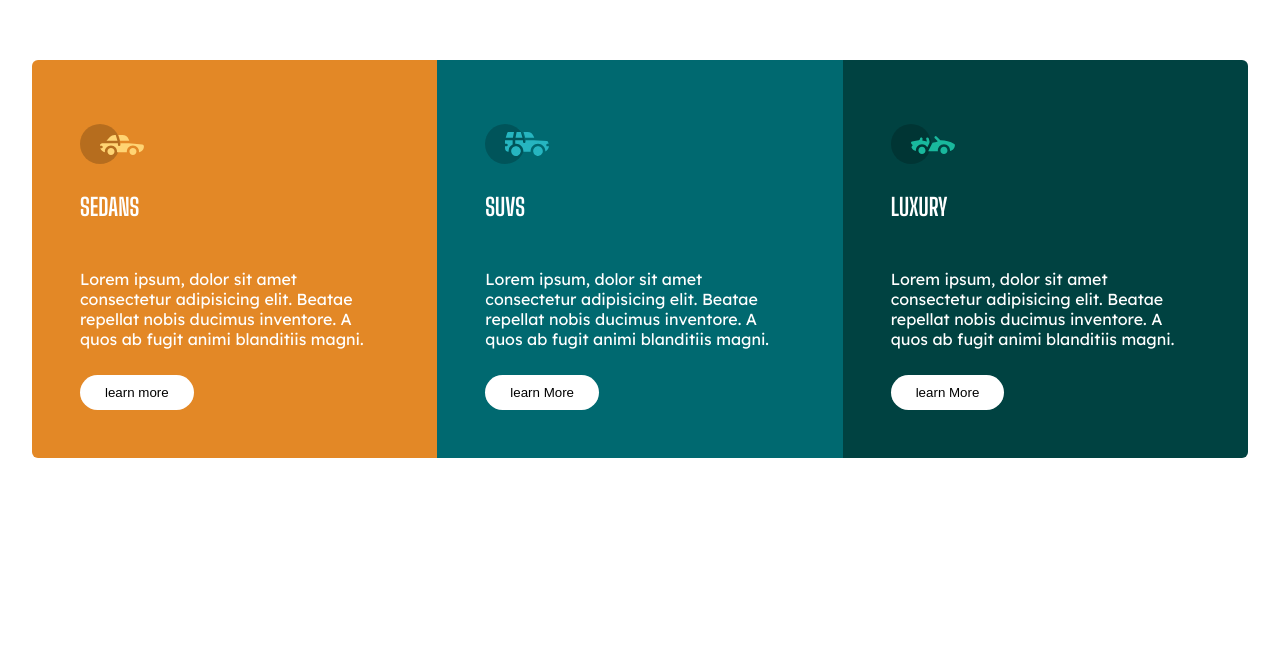
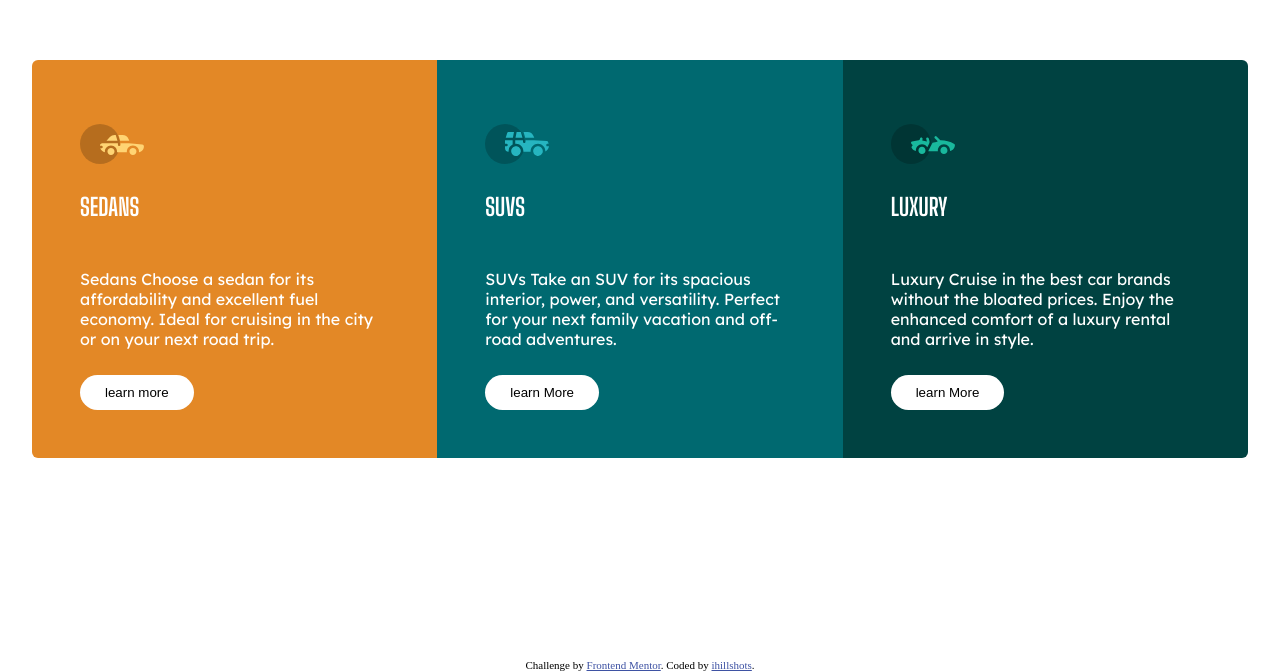
Before and after one commit to ihillshots/3-colum-presentation, a plain HTML site: page index.html in a window 1280 px wide. Shown: the part 141-812 px from the top of the page. Drawn offline with Linux system fonts and the light colour scheme.

Commit message:
Add files via upload

```diff
--- a/index.html
+++ b/index.html
@@ -4,12 +4,10 @@
     <meta charset="UTF-8" />
     <meta http-equiv="X-UA-Compatible" content="IE=edge" />
     <meta name="viewport" content="width=device-width, initial-scale=1.0" />
-    <title>3 column card</title>
+    <title>flexbox layout</title>
   </head>
   <body>
-
     <style>
-
       * {
         padding: 0;
         margin: 0;
@@ -17,29 +15,29 @@
       }
 
 
+      .attribution { font-size: 11px; text-align: center; }
+      .attribution a { color: hsl(228, 45%, 44%); }
+
       .container {
         display: flex;
         margin: auto;
         justify-content: center;
         align-items: center;
         height: 100vh;
-      flex-wrap: wrap;
-      flex-direction: row;
+        flex-wrap: wrap;
+        flex-direction: row;
         width: 100vw;
         padding: 2em;
-
       }
 
       .card1 {
         flex: 1;
 
         padding: 3em;
-        border-bottom-left-radius:6px;
+        border-bottom-left-radius: 6px;
         border-top-left-radius: 6px;
         background-color: hsl(31, 77%, 52%);
         width: 200px;
-
-
       }
 
       .card2 {
@@ -54,37 +52,34 @@
         flex: 1;
         width: 200px;
         padding: 3em;
-        border-bottom-right-radius:6px;
+        border-bottom-right-radius: 6px;
         border-top-right-radius: 6px;
         background-color: hsl(179, 100%, 13%);
-
       }
 
-      h2{
+      h2 {
         color: white;
         margin-top: 1em;
-        font-family: 'Big Shoulders Display', cursive;
+        font-family: "Big Shoulders Display", cursive;
       }
 
-      p{
+      p {
         margin-top: 3em;
         color: white;
-        font-family: 'Lexend Deca', sans-serif;
+        font-family: "Lexend Deca", sans-serif;
       }
 
-      img{
+      img {
         margin-top: 1em;
       }
 
       @media screen and (min-width: 500px) {
-        main{
-            flex-direction: column;
+        main {
+          flex-direction: column;
         }
       }
 
-
-
-      button{
+      button {
         background-color: white;
         border: none;
         border-radius: 3rem;
@@ -93,54 +88,62 @@
         margin-top: 2em;
       }
 
-      button:hover{
+      button:hover {
         background-color: unset;
         border: 1.5px sloid white;
         color: var(--vlight-gray);
       }
-
     </style>
 
-<link rel="preconnect" href="https://fonts.googleapis.com">
-<link rel="preconnect" href="https://fonts.gstatic.com" crossorigin>
-<link href="https://fonts.googleapis.com/css2?family=Lexend+Deca&display=swap" rel="stylesheet">
+    <link rel="preconnect" href="https://fonts.googleapis.com" />
+    <link rel="preconnect" href="https://fonts.gstatic.com" crossorigin />
+    <link
+      href="https://fonts.googleapis.com/css2?family=Lexend+Deca&display=swap"
+      rel="stylesheet"
+    />
 
-<link rel="preconnect" href="https://fonts.googleapis.com">
-<link rel="preconnect" href="https://fonts.gstatic.com" crossorigin>
-<link href="https://fonts.googleapis.com/css2?family=Big+Shoulders+Display:wght@700&display=swap" rel="stylesheet">
-
+    <link rel="preconnect" href="https://fonts.googleapis.com" />
+    <link rel="preconnect" href="https://fonts.gstatic.com" crossorigin />
+    <link
+      href="https://fonts.googleapis.com/css2?family=Big+Shoulders+Display:wght@700&display=swap"
+      rel="stylesheet"
+    />
 
     <section class="container">
       <div class="card1">
         <img src="./images/icon-sedans.svg" alt="SEDANS" />
         <h2>SEDANS</h2>
         <p>
-          Lorem ipsum, dolor sit amet consectetur adipisicing elit. Beatae
-          repellat nobis ducimus inventore. A quos ab fugit animi blanditiis
-          magni.
+          Sedans Choose a sedan for its affordability and excellent fuel
+          economy. Ideal for cruising in the city or on your next road trip.
         </p>
         <button>learn more</button>
       </div>
       <div class="card2">
-        <img src="./images/icon-suvs.svg" alt="SUVS">
+        <img src="./images/icon-suvs.svg" alt="SUVS" />
         <h2>SUVS</h2>
         <p>
-          Lorem ipsum, dolor sit amet consectetur adipisicing elit. Beatae
-          repellat nobis ducimus inventore. A quos ab fugit animi blanditiis
-          magni.
+          SUVs Take an SUV for its spacious interior, power, and versatility.
+          Perfect for your next family vacation and off-road adventures.
         </p>
         <button>learn More</button>
       </div>
       <div class="card3">
-        <img src="./images/icon-luxury.svg" alt="LUXURY">
+        <img src="./images/icon-luxury.svg" alt="LUXURY" />
         <h2>LUXURY</h2>
         <p>
-          Lorem ipsum, dolor sit amet consectetur adipisicing elit. Beatae
-          repellat nobis ducimus inventore. A quos ab fugit animi blanditiis
-          magni.
+          Luxury Cruise in the best car brands without the bloated prices. Enjoy
+          the enhanced comfort of a luxury rental and arrive in style.
         </p>
         <button>learn More</button>
       </div>
     </section>
+
+    <div class="attribution">
+      Challenge by
+      <a href="https://www.frontendmentor.io?ref=challenge" target="_blank"
+        >Frontend Mentor</a
+      >. Coded by <a href="#">ihillshots</a>.
+    </div>
   </body>
 </html>
```
Also changed, not shown: design/active-states.jpg (added), design/desktop-design.jpg (added), design/desktop-preview.jpg (added), design/mobile-design.jpg (added), images/Screenshot (19).png (added), images/Screenshot (20).png (added), images/Screenshot (21).png (added).
